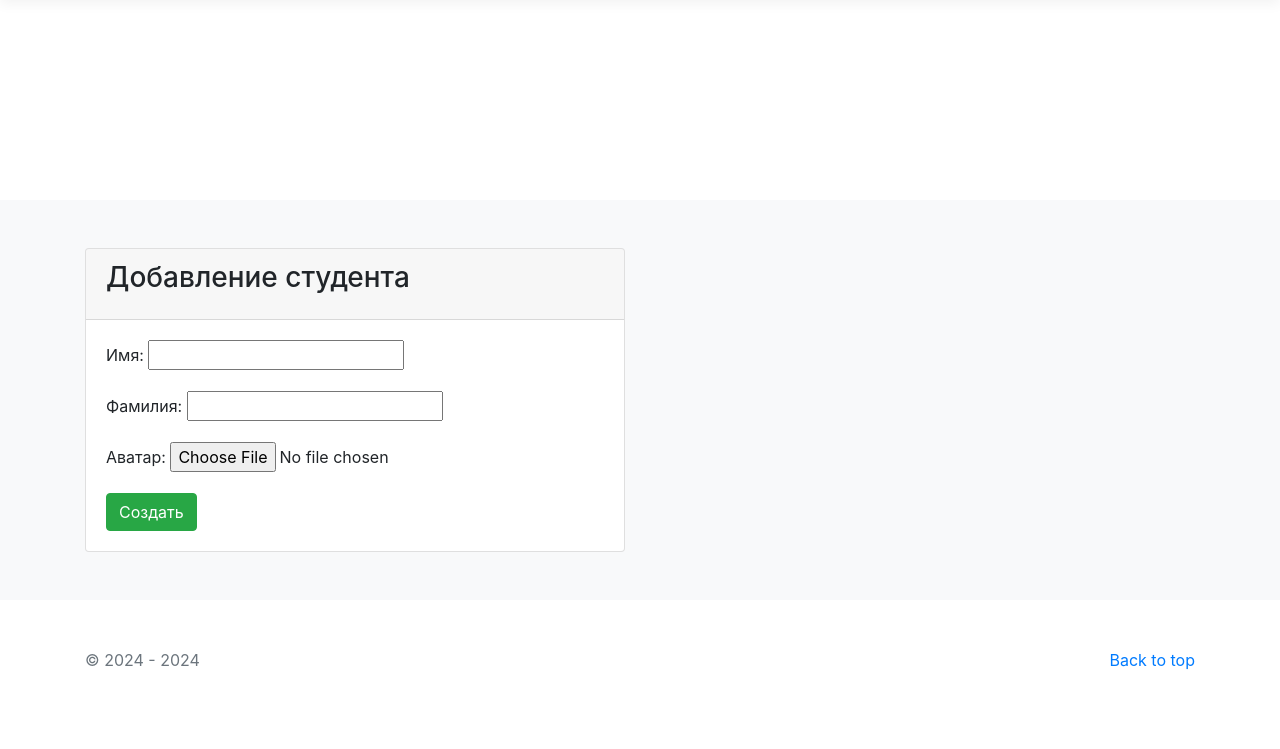
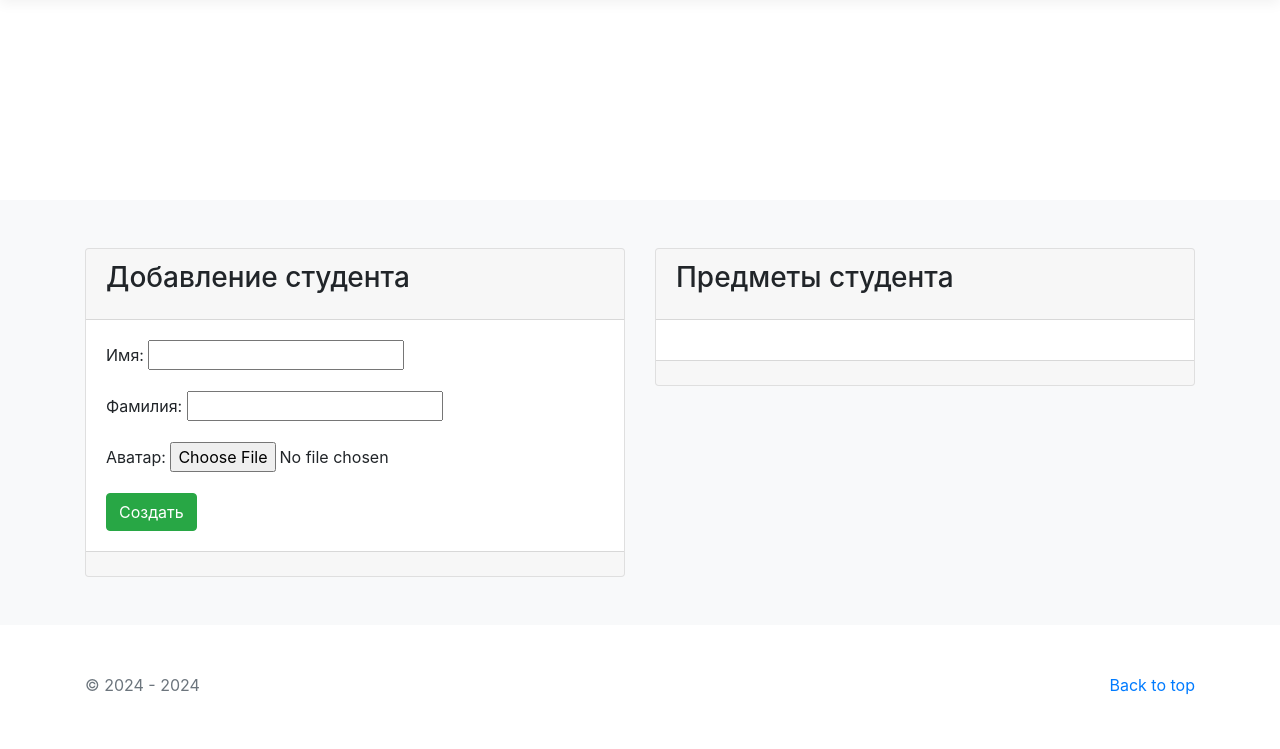
Before and after one commit to DIMoskalev/DjangoProject1, a Django app: page /create/ in a window 1280 px wide. Shown: the part 56-805 px from the top of the page. Before the commit the page ends 726 px from the top, so only its background shows below. Run offline with Django 5.2, Linux system fonts and the light colour scheme; some libraries are stand-ins or nearby versions.

Commit message:
add new col-6 with add subject form and did little rework code

```diff
--- a/main/templates/main/student_form.html
+++ b/main/templates/main/student_form.html
@@ -1,6 +1,8 @@
 {% extends 'main/base.html' %}
 
 {% block content %}
+<div class="col-12">
+    <form class="row" method="post" enctype="multipart/form-data">
         <div class="col-6">
             <div class="card">
                 <div class="card-header">
@@ -9,7 +11,6 @@
                     </h3>
                 </div>
                 <div class="card-body">
-                <form method="post" enctype="multipart/form-data">
                     {% csrf_token %}
                     {{ form.as_p }}
                     <button type="submit" class="btn btn-success">
@@ -19,8 +20,27 @@
                         Создать
                         {% endif %}
                     </button>
+
+                </div>
+                <div class="card-footer"></div>
+            </div>
+        </div>
+        <div class="col-6">
+            <div class="card">
+                <div class="card-header">
+                    <h3 class="card-title">
+                        Предметы студента
+                    </h3>
+                </div>
+                <div class="card-body">
+                    {{ formset.management_form }}
+                    {% for form in formset.forms %}
+                        {{ form.as_p }}
+                    {% endfor %}
+                </div>
+                <div class="card-footer"></div>
+            </div>
+        </div>
     </form>
 </div>
-        </div>
-    </div>
 {% endblock %}
```
Lines whose indentation alone changed are shown as unchanged.
